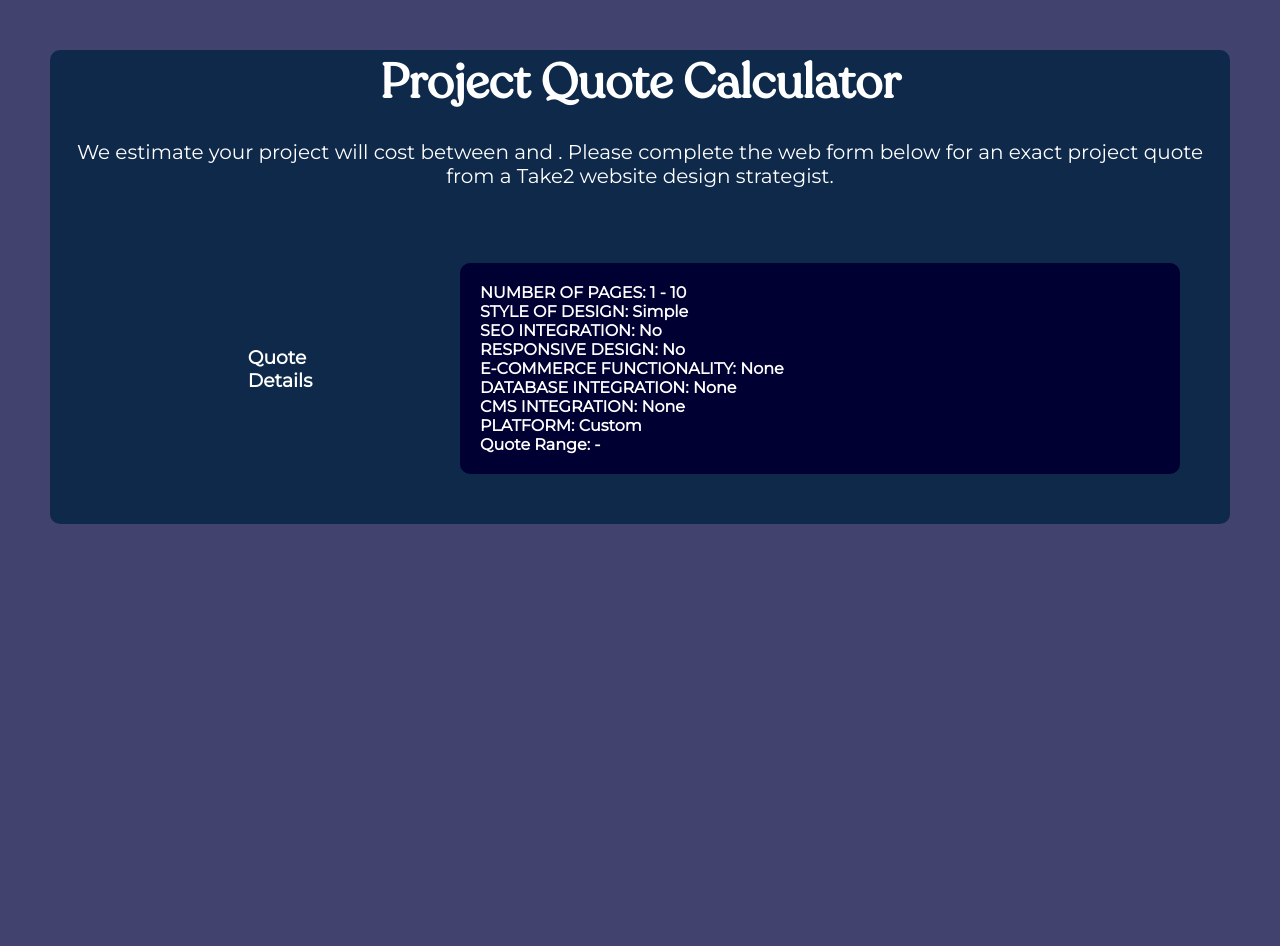
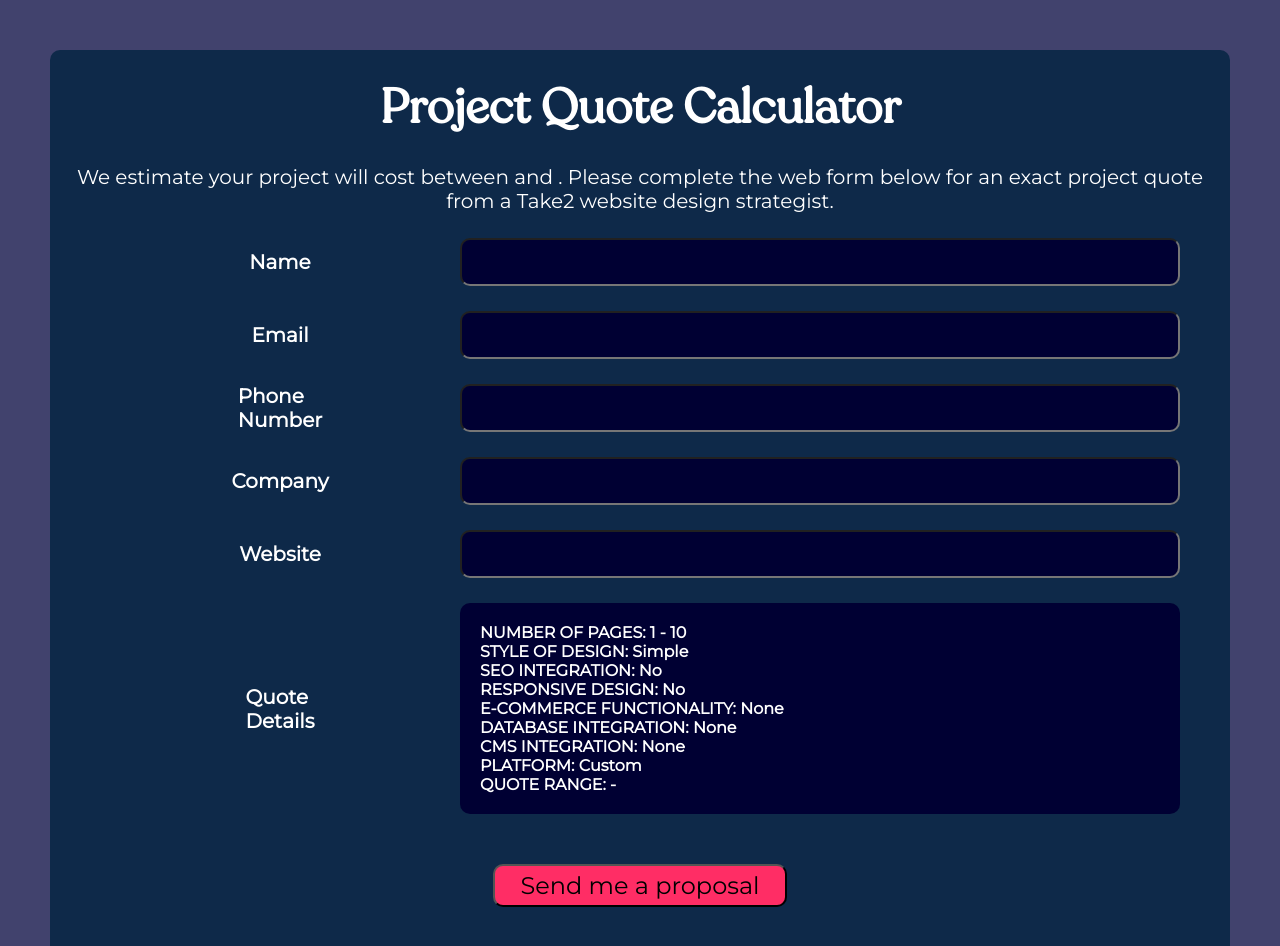
Before and after one commit to Dave-ctr/project-quote-calculator, a React (Vite) app: page /register in a window 1280 px wide. Shown: the top 946 px of the page. Before the commit the page ends 800 px from the top, so only its background shows below. Built offline with nearby package versions, Linux system fonts and the light colour scheme.

Commit message:
QuoteFormPage input fields added

```diff
--- a/src/index.css
+++ b/src/index.css
@@ -22,7 +22,7 @@
     margin-bottom: 2rem;
     padding:15px;
   }
-  .quoteItemContainer{
+  .quoteFormContainer{
     margin: 10px;
     padding: 20px;
     gap: 20px;
@@ -32,15 +32,26 @@
     grid-template-columns: 1fr;
     gap: 10px;
    }
+   .quoteFormList{
+    display: grid;
+    grid-template-columns: 1fr;
+    gap: 10px;
+   }
+   .quoteFormList label{
+    display: flex;
+    flex-direction: column;
+    justify-content: center;
+    align-items: center;
+   }
 }
 
 @media (min-width: 769px) {
- .quoteItemContainer{
+ .quoteFormContainer{
   margin: 50px;
   padding: "75px",
  }
   .quoteForm {
-    grid-template-columns: 0.5fr 1fr 0.5fr;
+  grid-template-columns: 0.5fr 1fr 0.5fr;
   column-gap: 20px;
   row-gap: 15px;
 }
@@ -53,6 +64,30 @@
 .quoteDetailsList{
   display: grid;
   grid-template-columns: 0.5fr 1fr;
-  padding: 50px;
+  margin-top: 25px;
+  padding: 0px 50px 50px;
  }
+ .quoteFormList{
+  display: grid;
+  grid-template-columns: 0.5fr 1fr;
+  grid-template-rows: 1fr 1fr 1fr 1fr 1fr;
+  row-gap: 25px;
+  padding: 0px 50px;
+ }
+ .quoteFormList label{
+  display: flex;
+  flex-direction: column;
+  justify-content: center;
+  align-items: center;
+  font-size: 1.25rem;
+  font-weight: bold;
+ }
+.quoteFormList input{
+  background-color: hsl(240, 100%, 10%);
+color: white;
+font-size: 1rem;
+font-weight: bold;
+  border-radius: 10px;
+  padding: 0px 20px;
 }
+}
--- a/src/pages/Home.jsx
+++ b/src/pages/Home.jsx
@@ -28,7 +28,7 @@ const GlobalStyles = () => (
 
 const Heading = styled("h1")({
   fontFamily: "Recoleta, sans-serif",
-  fontSize:'3rem',
+  fontSize: "3rem",
   fontWeight: "bolder",
   textAlign: "center",
 });
@@ -39,7 +39,7 @@ function Home({
   sliderValues,
   selectionValues,
   headerRefs,
-  calculateTotalCost
+  calculateTotalCost,
 }) {
   headerRefs.current = quoteListItems.map(
     (_, i) => headerRefs.current[i] ?? React.createRef()
@@ -56,12 +56,12 @@ function Home({
       }}
     >
       <GlobalStyles />
-      <Heading >Project Quote Calculator</Heading>
-      <p style={{ textAlign: "center", margin:'25px', fontSize:'1.25rem'}}>
+      <Heading>Project Quote Calculator</Heading>
+      <p style={{ textAlign: "center", margin: "25px", fontSize: "1.25rem" }}>
         Use the sliders below to indicate your needs, then click the "See
         Pricing" button for a free, instant quote.
       </p>
-      <ul className='quoteForm' style={{ listStyle: "none", display: 'grid' }}>
+      <ul className="quoteForm" style={{ listStyle: "none", display: "grid" }}>
         {quoteListItems.map((quoteItem, index) => (
           <QuoteItem
             key={index}
@@ -76,21 +76,26 @@ function Home({
         ))}
       </ul>
       <div style={{ margin: "25px auto", width: "fit-content" }}>
-        <Link to="/register" style={{ textDecoration: 'none'}}>
+        <Link to="/register" style={{ textDecoration: "none" }}>
           <button
-        onClick={calculateTotalCost(selectionValues)}
+            onClick={() => calculateTotalCost(selectionValues)}
             style={{
-      padding: "5px 15px",
-      fontSize: '1.5rem',
-      borderRadius: '10px',
-      backgroundColor: '#ff2d65',
-      cursor: 'pointer',
-      transition: 'background-color 0.5s ease, color 0.5s ease',
+              padding: "5px 25px",
+              fontSize: "1.5rem",
+              borderRadius: "10px",
+              backgroundColor: "#ff2d65",
+              cursor: "pointer",
+              transition: "background-color 0.5s ease, color 0.5s ease",
             }}
-    onMouseEnter={(e) => (e.target.style.backgroundColor = '#41426d', e.target.style.color = 'white')}
-    onMouseLeave={(e) => (e.target.style.backgroundColor = '#ff2d65', e.target.style.color = 'black')}
+            onMouseEnter={(e) => (
+              (e.target.style.backgroundColor = "#41426d"),
+              (e.target.style.color = "white")
+            )}
+            onMouseLeave={(e) => (
+              (e.target.style.backgroundColor = "#ff2d65"),
+              (e.target.style.color = "black")
+            )}
           >
-
             See Pricing
           </button>
         </Link>
--- a/src/pages/QuoteFormPage.jsx
+++ b/src/pages/QuoteFormPage.jsx
@@ -27,20 +27,29 @@ const GlobalStyles = () => (
 
 const Heading = styled("h1")({
   fontFamily: "Recoleta, sans-serif",
-  fontSize:'3rem',
+  fontSize: "3rem",
   fontWeight: "bolder",
   textAlign: "center",
+  paddingTop: "25px",
 });
 
-function QuoteFormPage({ quoteListItems, selectionValues, headerRefs, selectionValueOne, selectionValueTwo }) {
+function QuoteFormPage({
+  quoteListItems,
+  selectionValues,
+  headerRefs,
+  selectionValueOne,
+  selectionValueTwo,
+}) {
   headerRefs.current = quoteListItems.map(
     (_, i) => headerRefs.current[i] ?? React.createRef()
   );
 
+  const handleSubmit = () => {}
+
   return (
     <>
       <div
-    className="quoteItemContainer"
+        className="quoteFormContainer"
         style={{
           backgroundColor: " #0e2949",
           color: "white",
@@ -48,19 +57,45 @@ function QuoteFormPage({ quoteListItems, selectionValues, headerRefs, selectionV
         }}
       >
         <GlobalStyles />
-     <Link to="/" style={{textDecoration: 'none', color: 'white'}}>
-      <Heading >Project Quote Calculator</Heading>
+        <Link to="/" style={{ textDecoration: "none", color: "white" }}>
+          <Heading>Project Quote Calculator</Heading>
         </Link>
 
-      <p style={{ textAlign: "center", margin:'25px', fontSize:'1.25rem'}}>
-       We estimate your project will cost between {`${selectionValueOne} and ${selectionValueTwo}`}. Please complete the web form below for an exact project quote from a Take2 website design strategist.
+        <p style={{ textAlign: "center", margin: "25px", fontSize: "1.25rem" }}>
+          We estimate your project will cost between{" "}
+          {`${selectionValueOne} and ${selectionValueTwo}`}. Please complete the
+          web form below for an exact project quote from a Take2 website design
+          strategist.
         </p>
 
-
-    <div
-    className="quoteDetailsList">
-
-            <h3 style={{display:'flex', flexDirection:'column', justifyContent:'center', alignItems:'center' }}>
+        <form action="http://www.activeCampaign.com">
+          <div className="quoteFormList">
+            <label htmlFor="nameInput">Name</label>
+            <input type="text" required id="nameInput" />
+            <label htmlFor="emailInput">Email</label>
+            <input type="email" required id="emailInput" />
+            <label htmlFor="phoneNumberInput">
+              Phone
+              <br />
+              Number
+            </label>
+            <input type="tel" required id="phoneNumberInput" />
+            <label htmlFor="companyInput">Company</label>
+            <input type="text" id="companyInput" />
+            <label htmlFor="websiteInput">Website</label>
+            <input type="text" id="websiteInput" />
+          </div>
+          <div className="quoteDetailsList">
+            <h3
+              style={{
+                display: "flex",
+                flexDirection: "column",
+                justifyContent: "center",
+                alignItems: "center",
+                fontSize: "1.25rem",
+                fontWeight: "bold",
+              }}
+            >
               Quote
               <br />
               Details
@@ -68,20 +103,58 @@ function QuoteFormPage({ quoteListItems, selectionValues, headerRefs, selectionV
             <ul
               style={{
                 listStyle: "none",
-          backgroundColor: 'hsl(240, 100%, 10%)',
-          padding:'20px',
+                backgroundColor: "hsl(240, 100%, 10%)",
+                padding: "20px",
                 borderRadius: "10px",
-        }}>
+              }}
+            >
               {quoteListItems.map((quoteItem, index) => (
                 <li key={index}>
-            <h6 ref={headerRefs.current[index]} style={{    fontSize: "1rem" }}>
-              {quoteItem.quoteName.toUpperCase()}: {selectionValues[index]}
+                  <h6
+                    ref={headerRefs.current[index]}
+                    style={{ fontSize: "1rem" }}
+                  >
+                    {quoteItem.quoteName.toUpperCase()}:{" "}
+                    {selectionValues[index]}
                   </h6>
-
                 </li>
               ))}
-      <li style={{    fontSize: "1rem", fontWeight: 'bold' }}>Quote Range: {`${selectionValueOne} - ${selectionValueTwo}`}</li>
+              <li style={{ fontSize: "1rem", fontWeight: "bold" }}>
+                QUOTE RANGE: {`${selectionValueOne} - ${selectionValueTwo}`}
+              </li>
             </ul>
+          </div>
+        </form>
+        <div
+          style={{
+            margin: "0px auto",
+            paddingBottom: "50px",
+            width: "fit-content",
+          }}
+        >
+          <Link to="/register" style={{ textDecoration: "none" }}>
+            <button
+              onClick={handleSubmit}
+              style={{
+                padding: "5px 25px",
+                fontSize: "1.5rem",
+                borderRadius: "10px",
+                backgroundColor: "#ff2d65",
+                cursor: "pointer",
+                transition: "background-color 0.5s ease, color 0.5s ease",
+              }}
+              onMouseEnter={(e) => (
+                (e.target.style.backgroundColor = "#41426d"),
+                (e.target.style.color = "white")
+              )}
+              onMouseLeave={(e) => (
+                (e.target.style.backgroundColor = "#ff2d65"),
+                (e.target.style.color = "black")
+              )}
+            >
+              Send me a proposal
+            </button>
+          </Link>
         </div>
       </div>
     </>
```
Lines whose indentation alone changed are shown as unchanged.
